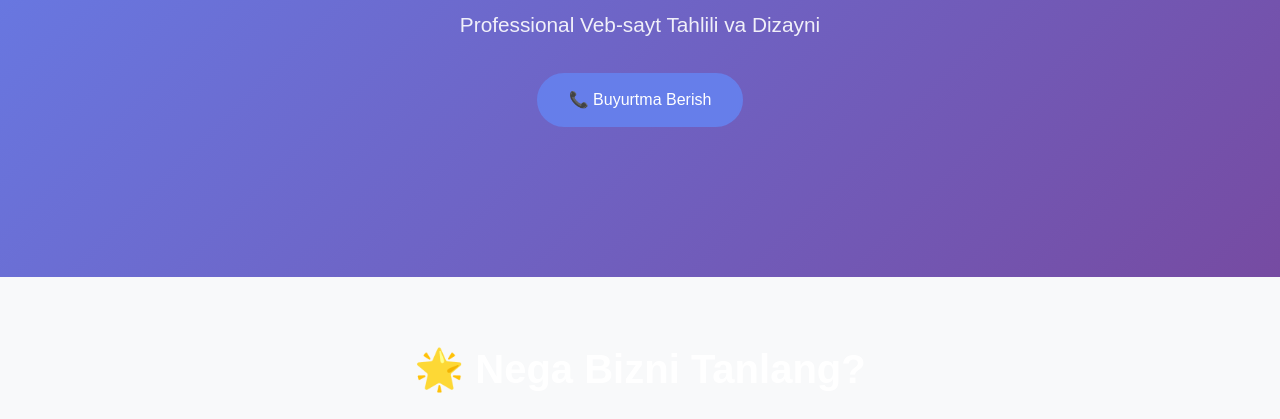
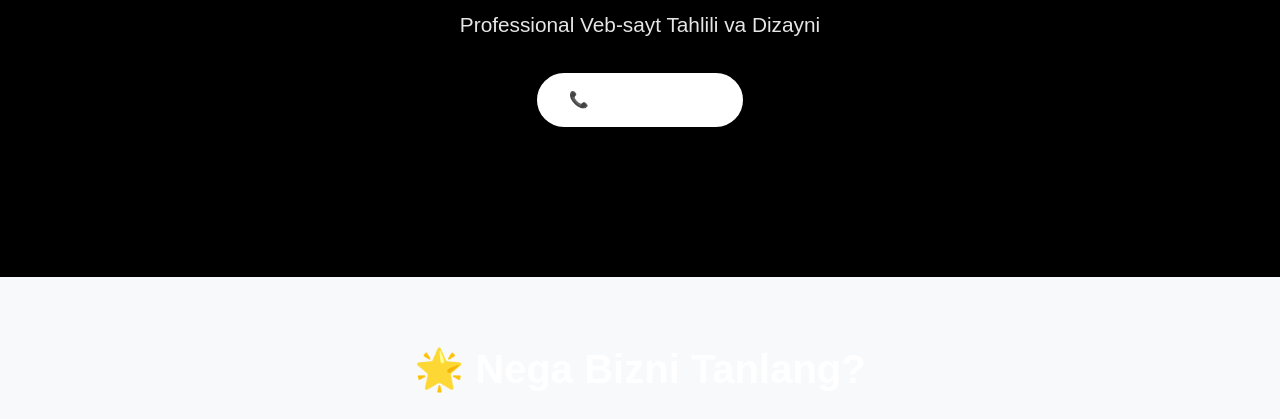
Before and after one commit to sardor0630yusupov-droid/Web_Studio, a website: page index.html in a window 1280 px wide. Shown: the part 381-800 px from the top of the page. Drawn offline with Linux system fonts and the light colour scheme.

Commit message:
Add files via upload

```diff
--- a/style.css
+++ b/style.css
@@ -52,12 +52,12 @@ body {
 }
 
 .nav-links a:hover {
-    color: #667eea;
+    color: #ffffff;
 }
 
 /* HERO */
 .hero {
-    background: linear-gradient(135deg, #667eea 0%, #764ba2 100%);
+    background: linear-gradient(135deg, #000000 0%, #000000 100%);
     color: white;
     padding: 150px 0;
     text-align: center;
@@ -82,11 +82,11 @@ body {
 .btn {
     display: inline-block;
     padding: 12px 30px;
-    background: #667eea;
+    background: #ffffff;
     color: white;
     text-decoration: none;
     border-radius: 50px;
-    border: 2px solid #667eea;
+    border: 2px solid #ffffff;
     transition: all 0.3s ease;
     cursor: pointer;
     font-size: 1rem;
@@ -94,7 +94,7 @@ body {
 
 .btn:hover {
     background: white;
-    color: #667eea;
+    color: #000105;
 }
 
 /* FEATURES */
```
